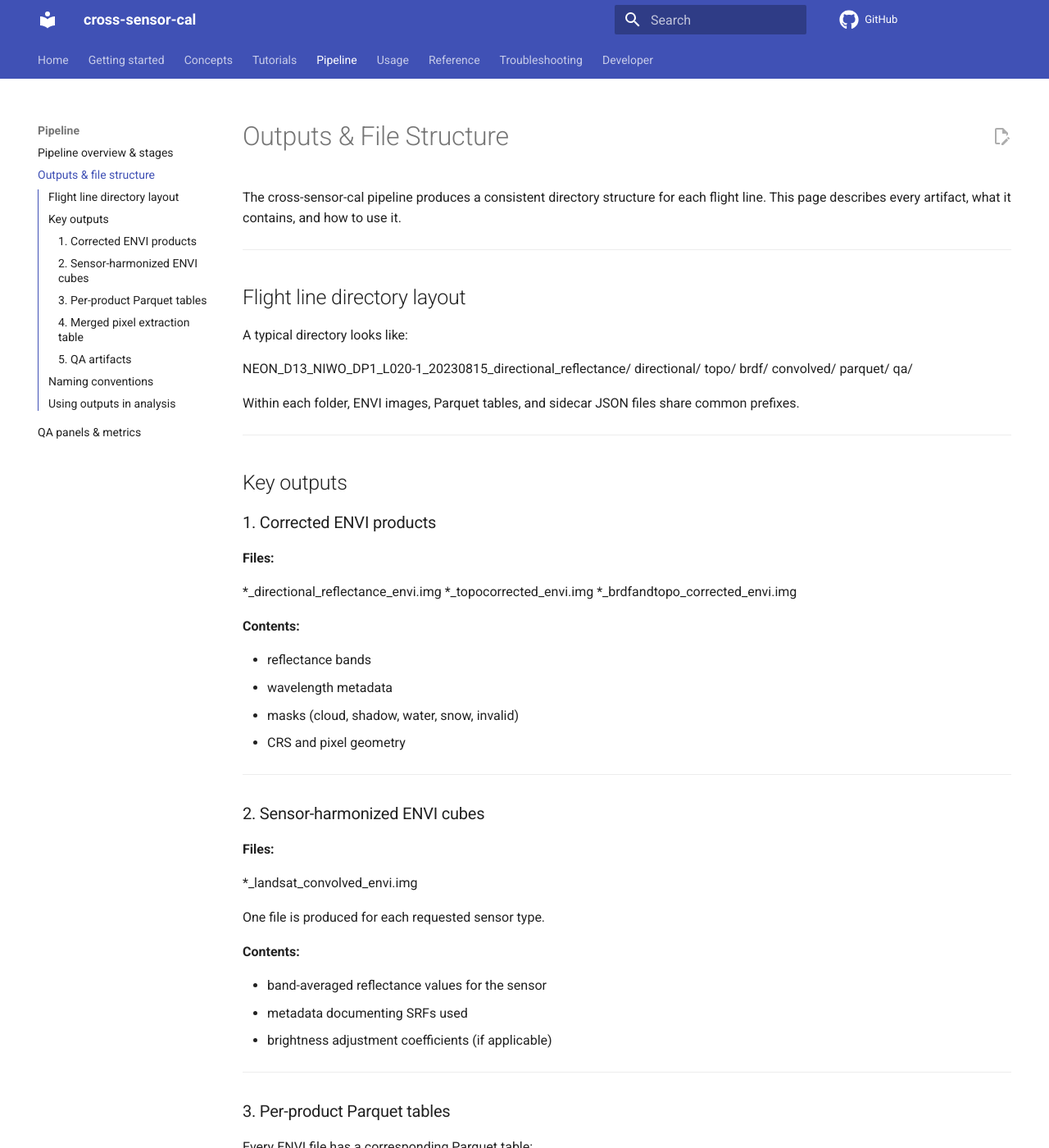
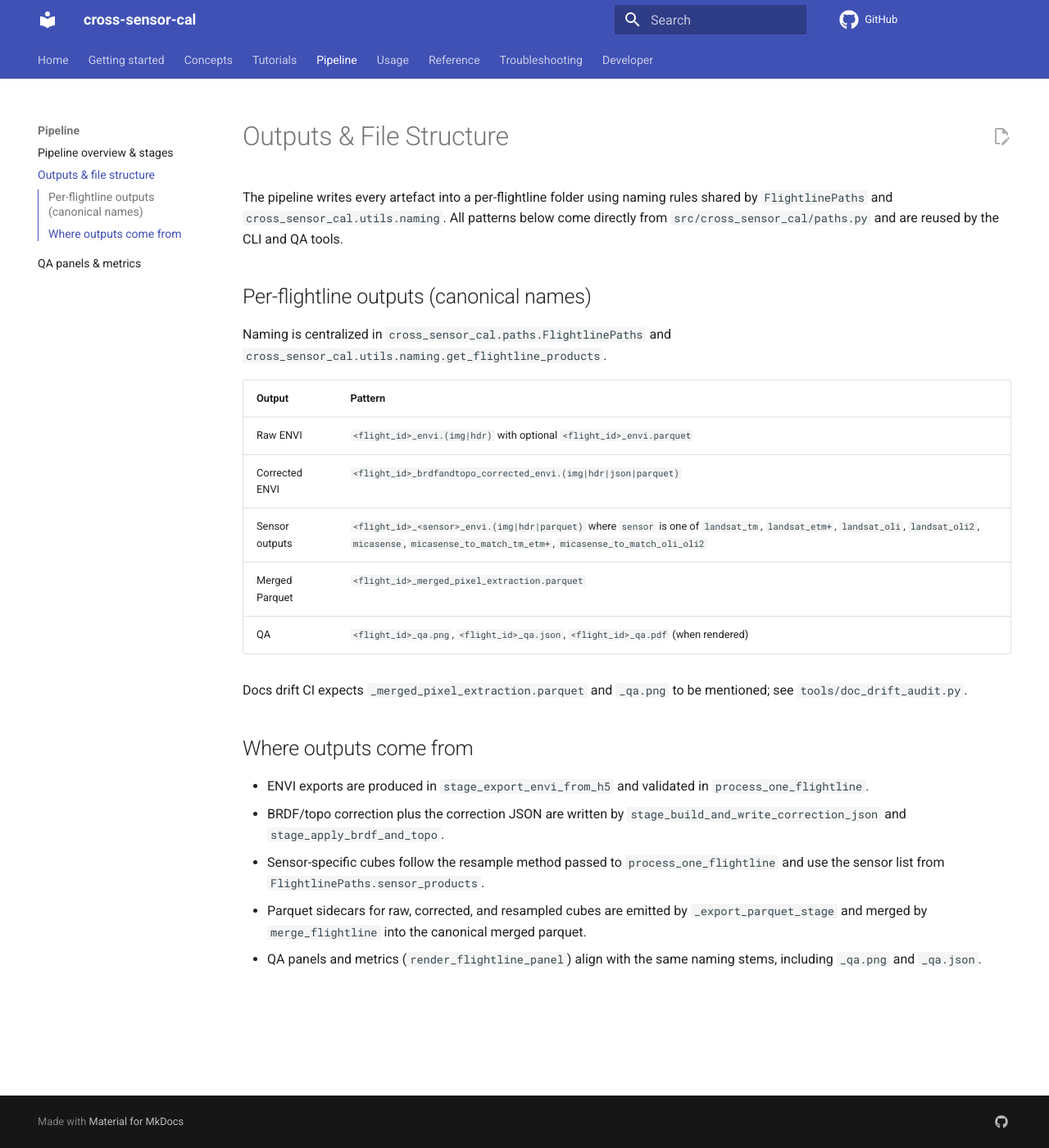
Before and after one commit to earthlab/cross-sensor-cal, an MkDocs documentation site: the page built from docs/pipeline/outputs.md, in a window 1280 px wide and 1400 px high. Shown: the whole window at 82% size. Built offline with MkDocs 1.6.1 and Material for MkDocs 9.7.7, drawn with Linux system fonts in a browser that asks for light colours; comment, search, counter and statistics services are not loaded; some of the changed text lies outside the part shown.

Commit message:
Update documentation to match current pipeline and tooling

````diff
--- a/docs/dev/contributing.md
+++ b/docs/dev/contributing.md
@@ -47,3 +47,24 @@ Package architecture
 Codex edit guidelines
 
 ---
+
+## Continuous Integration (CI) and test markers
+
+What runs in CI (from `.github/workflows/*.yml`):
+
+- Ubuntu runners with Python 3.11 for all jobs.
+- Lint + smoke: `ruff check src tests` and `pytest -q -m "lite"` with `CSCAL_TEST_MODE=lite`.
+- Full tests: `pytest -q` with `CSCAL_TEST_MODE=unit`.
+- Docs: `python tools/site_prepare.py` then `mkdocs build --strict`, plus a best-effort `linkchecker` pass.
+- Docs drift: `python tools/doc_drift_audit.py` with a hard check that `_merged_pixel_extraction.parquet` and `_qa.png` are mentioned.
+- QA quick check: `pytest tests/test_qa -q` followed by generating a QA panel fixture image/JSON.
+
+Run locally with:
+
+```bash
+python -m pytest -m lite
+python -m pytest
+mkdocs build --strict
+```
+
+---
--- a/docs/pipeline/outputs.md
+++ b/docs/pipeline/outputs.md
@@ -1,124 +1,25 @@
 # Outputs & File Structure
 
-The cross-sensor-cal pipeline produces a consistent directory structure for each flight line. This page describes every artifact, what it contains, and how to use it.
+The pipeline writes every artefact into a per-flightline folder using naming rules shared by `FlightlinePaths` and `cross_sensor_cal.utils.naming`. All patterns below come directly from `src/cross_sensor_cal/paths.py` and are reused by the CLI and QA tools.
 
----
+## Per-flightline outputs (canonical names)
 
-## Flight line directory layout
+Naming is centralized in `cross_sensor_cal.paths.FlightlinePaths` and `cross_sensor_cal.utils.naming.get_flightline_products`.
 
-A typical directory looks like:
+| Output | Pattern |
+| --- | --- |
+| Raw ENVI | `<flight_id>_envi.(img|hdr)` with optional `<flight_id>_envi.parquet` |
+| Corrected ENVI | `<flight_id>_brdfandtopo_corrected_envi.(img|hdr|json|parquet)` |
+| Sensor outputs | `<flight_id>_<sensor>_envi.(img|hdr|parquet)` where `sensor` is one of `landsat_tm`, `landsat_etm+`, `landsat_oli`, `landsat_oli2`, `micasense`, `micasense_to_match_tm_etm+`, `micasense_to_match_oli_oli2` |
+| Merged Parquet | `<flight_id>_merged_pixel_extraction.parquet` |
+| QA | `<flight_id>_qa.png`, `<flight_id>_qa.json`, `<flight_id>_qa.pdf` (when rendered) |
 
-NEON_D13_NIWO_DP1_L020-1_20230815_directional_reflectance/
-directional/
-topo/
-brdf/
-convolved/
-parquet/
-qa/
+Docs drift CI expects `_merged_pixel_extraction.parquet` and `_qa.png` to be mentioned; see `tools/doc_drift_audit.py`.
 
-Within each folder, ENVI images, Parquet tables, and sidecar JSON files share common prefixes.
+## Where outputs come from
 
----
-
-## Key outputs
-
-### 1. Corrected ENVI products
-
-**Files:**
-
-*_directional_reflectance_envi.img
-*_topocorrected_envi.img
-*_brdfandtopo_corrected_envi.img
-
-**Contents:**
-
-- reflectance bands
-- wavelength metadata
-- masks (cloud, shadow, water, snow, invalid)
-- CRS and pixel geometry
-
----
-
-### 2. Sensor-harmonized ENVI cubes
-
-**Files:**
-
-*_landsat_convolved_envi.img
-
-One file is produced for each requested sensor type.
-
-**Contents:**
-
-- band-averaged reflectance values for the sensor
-- metadata documenting SRFs used
-- brightness adjustment coefficients (if applicable)
-
----
-
-### 3. Per-product Parquet tables
-
-Every ENVI file has a corresponding Parquet table:
-
-*_brdfandtopo_corrected.parquet
-*_landsat_convolved.parquet
-
-Each row = one pixel.
-Columns include:
-
-- reflectance values
-- masks
-- wavelengths
-- pixel coordinates
-
-These tables are ideal for large-scale analysis using DuckDB, pandas, or xarray.
-
----
-
-### 4. Merged pixel extraction table
-
-*_merged_pixel_extraction.parquet
-
-This contains all extracted pixel-level data for the flight line, merged across products.
-
----
-
-### 5. QA artifacts
-
-*_qa.png
-*_qa.pdf
-*_qa.json
-
-See the [QA page](qa.md) for details.
-
----
-
-## Naming conventions
-
-Files follow a consistent pattern:
-
-<NEON ID><date><stage><sensor?><format>.{img|hdr|parquet}
-
-Examples:
-
-- `NEON_D13_NIWO_DP1_L020-1_20230815_brdfandtopo_corrected_envi.img`
-- `NEON_D13_NIWO_DP1_L020-1_20230815_landsat_convolved_parquet`
-
-The prefixes and suffixes are designed for predictable sorting and automation.
-
----
-
-## Using outputs in analysis
-
-Example with DuckDB:
-
-```python
-import duckdb
-duckdb.query("SELECT NIR, Red FROM '..._landsat_convolved.parquet' LIMIT 10").df()
-Example with rioxarray:
-import rioxarray as rxr
-cube = rxr.open_rasterio("..._brdfandtopo_corrected_envi.img")
-Next steps
-Pipeline stages
-QA panels & metrics
-
----
+- ENVI exports are produced in `stage_export_envi_from_h5` and validated in `process_one_flightline`.
+- BRDF/topo correction plus the correction JSON are written by `stage_build_and_write_correction_json` and `stage_apply_brdf_and_topo`.
+- Sensor-specific cubes follow the resample method passed to `process_one_flightline` and use the sensor list from `FlightlinePaths.sensor_products`.
+- Parquet sidecars for raw, corrected, and resampled cubes are emitted by `_export_parquet_stage` and merged by `merge_flightline` into the canonical merged parquet.
+- QA panels and metrics (`render_flightline_panel`) align with the same naming stems, including `_qa.png` and `_qa.json`.
--- a/docs/reference/configuration.md
+++ b/docs/reference/configuration.md
@@ -50,26 +50,49 @@ Use cautiously when memory is limited.
 
 ---
 
-### `start-at` and `end-at`
+### Pipeline scope
 
-Define subsets of the pipeline to run.
+The CLI currently runs the full stage sequence; idempotent checks in `process_one_flightline` skip work when outputs already exist.
 
-Example:
+### Environment variables
 
-```bash
---start-at brdf --end-at convolution
-Environment variables
-VariableMeaning
-CSCAL_TMPDIROverride temporary directory
-CSCAL_LOGLEVELSet logging verbosity
-CSCAL_RAY_ADDRESSUse an existing Ray cluster
+| Variable | Meaning |
+| --- | --- |
+| `CSCAL_TMPDIR` | Override temporary directory |
+| `CSCAL_LOGLEVEL` | Set logging verbosity |
+| `CSCAL_RAY_ADDRESS` | Use an existing Ray cluster |
+
 Advanced configuration
 These settings primarily matter for large-scale workflows:
-chunk sizes for Parquet extraction
-memory thresholds for Ray worker processes
-default CRS assignments
-sensor SRF paths
+
+- chunk sizes for Parquet extraction
+- memory thresholds for Ray worker processes
+- default CRS assignments
+- sensor SRF paths
+
 Details of internal architecture appear in the Developer section.
+
+---
+
+## Sensor support & configuration sources
+
+Supported sensor outputs (from `FlightlinePaths.sensor_products`):
+
+- `landsat_tm`
+- `landsat_etm+`
+- `landsat_oli`
+- `landsat_oli2`
+- `micasense`
+- `micasense_to_match_tm_etm+`
+- `micasense_to_match_oli_oli2`
+
+Spectral configuration comes from:
+
+- `cross_sensor_cal/data/landsat_band_parameters.json`
+- `cross_sensor_cal/data/hyperspectral_bands.json`
+- brightness coefficients loaded via `load_brightness_coefficients(system_pair)` in `cross_sensor_cal/brightness_config.py` with tables stored under `cross_sensor_cal/data/brightness/*.json`
+
+If you update brightness coefficients, refresh the JSON tables accordingly. Provenance/citation for brightness regression tables: (needs project decision).
 Next steps
 JSON schemas
 Validation metrics
--- a/docs/usage/cli.md
+++ b/docs/usage/cli.md
@@ -1,74 +1,125 @@
 # Command-Line Interface (CLI)
 
-The cross-sensor-cal CLI provides a unified, restart-safe workflow for processing NEON flight lines from raw HDF5 to corrected and sensor-harmonized ENVI/Parquet outputs. This page documents the primary commands, flags, and usage patterns.
+The CLI provides restart-safe entry points for downloading NEON flightlines, running the full pipeline, generating QA outputs, and merging Parquet artefacts.
 
 ---
 
-## Primary command: `cscal-pipeline`
+## `cscal-download`
 
-This is the recommended entry point for processing NEON hyperspectral data.
+Purpose: Download NEON HDF5 flightlines into a workspace (`cross_sensor_cal.cli:download_main`).
 
-### Example
+**Usage:**
 
 ```bash
-cscal-pipeline \
-  --base-folder output \
-  --site-code NIWO \
-  --year-month 2023-08 \
-  --product-code DP1.30006.001 \
-  --flight-lines NEON_D13_NIWO_DP1_L020-1_20230815_directional_reflectance \
-  --engine thread \
-  --max-workers 4
-Required arguments
-FlagDescription
---base-folderRoot directory for all outputs
---site-codeNEON site code (e.g., NIWO, KONZ)
---year-monthAcquisition month in YYYY-MM format
---product-codeNEON product code (usually DP1.30006.001)
---flight-linesOne or more NEON flight line identifiers
-Optional arguments
-FlagDescription
---engine {thread,ray}Execution engine
---max-workersNumber of parallel workers
---start-atStage to begin the pipeline
---end-atStage to stop the pipeline
---cleanRemove intermediate files
---dry-runPrint what would be run without executing
-Pipeline stages
-You may specify partial workflows:
-cscal-pipeline \
-  --start-at brdf \
-  --end-at convolution
-Valid stages:
-download
-export-envi
-topo
-brdf
-convolution
-parquet
-qa
-Engine selection
-Thread engine (default)
-Suitable for local machines and moderate-sized flight lines.
-Ray engine
-Install:
-pip install cross-sensor-cal[ray]
-Run:
-cscal-pipeline --engine ray ...
-Use Ray for:
-batch processing of many flight lines
-distributed cloud/HPC environments
-large-scale Parquet extraction
-Inspecting available options
-cscal-pipeline --help
-This prints detailed descriptions for every flag.
-Other CLI tools
-Brief mention (documented elsewhere)
-cscal-micasense-to-landsat
-debugging utilities (internal / experimental)
-These experimental tools may change as the package evolves.
-Next steps
-Working with Parquet outputs
-Pipeline stages
+cscal-download
+```
+
+**Key options:**
+- `site` (positional) and `--year-month` (required) identify the NEON flightlines.
+- `--flight` (repeatable) lists flightline IDs.
+- `--product` sets the NEON product code (default `DP1.30006.001`).
+- `--output` controls the destination directory (default `data`).
+
+**Outputs:** HDF5 files saved under `<output>/<site>/` for later `cscal-pipeline` runs.
 
 ---
+
+## `cscal-pipeline`
+
+Purpose: Run the full cross-sensor pipeline (`cross_sensor_cal.cli.pipeline_cli:main`).
+
+**Usage:**
+
+```bash
+cscal-pipeline
+```
+
+**Key options:**
+- Required: `--base-folder`, `--site-code`, `--year-month`, `--product-code`, `--flight-lines`.
+- Resampling: `--resample-method` (`convolution`, `legacy`, or `resample`).
+- Performance: `--engine` (`thread`, `process`, `ray`), `--max-workers` (defaults to 8), `--parquet-chunk-size`.
+- Merge tuning: `--merge-memory-limit`, `--merge-threads`, `--merge-row-group-size`, `--merge-temp-directory`.
+- Radiometry: `--brightness-offset` for ENVI export.
+
+**Outputs:** Everything listed in [Outputs](../pipeline/outputs.md), including `_merged_pixel_extraction.parquet` and `_qa.png`.
+
+---
+
+## `cscal-qa`
+
+Purpose: Re-render QA panels/metrics for existing flightline folders (`cross_sensor_cal.cli.qa_cli:main`).
+
+**Usage:**
+
+```bash
+cscal-qa
+```
+
+**Key options:**
+- `--base-folder` (required) points to the workspace containing flightline directories.
+- Sampling: `--quick` (25k deterministic sample) vs `--full` (use configured size), `--n-sample` to override pixel count.
+- `--rgb-bands` to override RGB band selection.
+- `--save-json` to toggle writing `<flight_id>_qa.json`.
+- `--out-dir` to copy PNG/JSON outputs elsewhere after generation.
+
+**Outputs:** QA PNG/JSON (and PDF if rendered) following the naming in [Outputs](../pipeline/outputs.md).
+
+---
+
+## `cscal-recover-raw`
+
+Purpose: Backfill raw ENVI exports when corrected products already exist (`cross_sensor_cal.cli.recover_cli:main`).
+
+**Usage:**
+
+```bash
+cscal-recover-raw
+```
+
+**Key options:**
+- `--base-folder` (required) where HDF5 and flightline folders live.
+- `--brightness-offset` to pass through to `stage_export_envi_from_h5`.
+
+**Outputs:** Restores `<flight_id>_envi.(img|hdr)` so later stages can proceed or be revalidated.
+
+---
+
+## `cscal-qa-dashboard`
+
+Purpose: Aggregate QA metrics across flightlines and build an overview plot (`cross_sensor_cal.qa_dashboard:main`).
+
+**Usage:**
+
+```bash
+cscal-qa-dashboard
+```
+
+**Key options:**
+- `--base-folder` (required) root containing flightline outputs.
+- `--out-parquet` to choose the aggregated summary parquet path.
+- `--out-png` to choose the dashboard PNG path.
+
+**Outputs:** `qa_dashboard_summary.parquet` and `qa_dashboard_summary.png` (default locations inside the base folder) summarizing `<flight_id>_qa_metrics.parquet` tables.
+
+---
+
+## `csc-merge-duckdb`
+
+Purpose: Merge per-product Parquet tables into a master parquet and optional QA panel (`cross_sensor_cal.merge_duckdb:main`).
+
+**Usage:**
+
+```bash
+csc-merge-duckdb
+```
+
+**Key options:**
+- `--data-root` (required) and `--flightline-glob` to locate flightline folders.
+- `--out-name` to override the default `<prefix>_merged_pixel_extraction.parquet`.
+- Input globs: `--original-glob`, `--corrected-glob`, `--resampled-glob`.
+- QA and format controls: `--no-qa` to skip PNG, `--write-feather` to emit Feather alongside Parquet.
+- Merge tuning: `--merge-memory-limit`, `--merge-threads`, `--merge-row-group-size`, `--merge-temp-directory`.
+
+**Outputs:** Merged parquet (and optional QA PNG/JSON) matching the naming patterns in [Outputs](../pipeline/outputs.md).
+
+---
````
Also changed, not shown: docs/index.md (+7 -0 lines), docs/pipeline/stages.md (+33 -99 lines).
